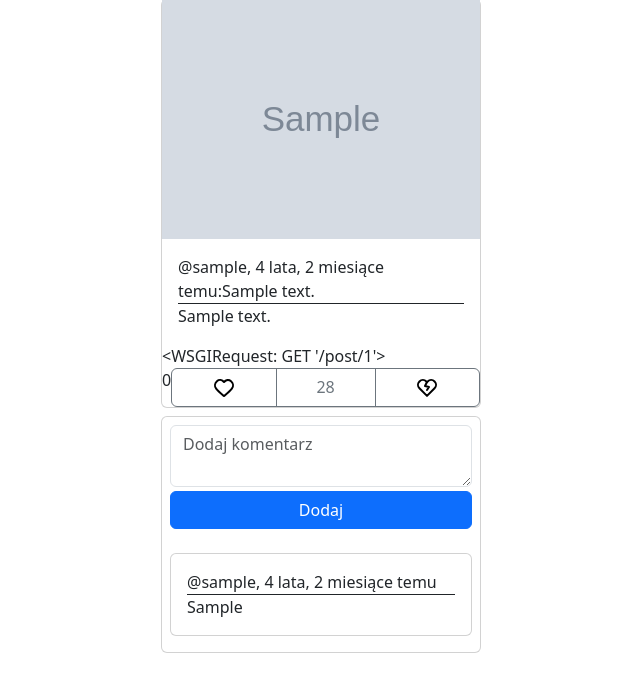
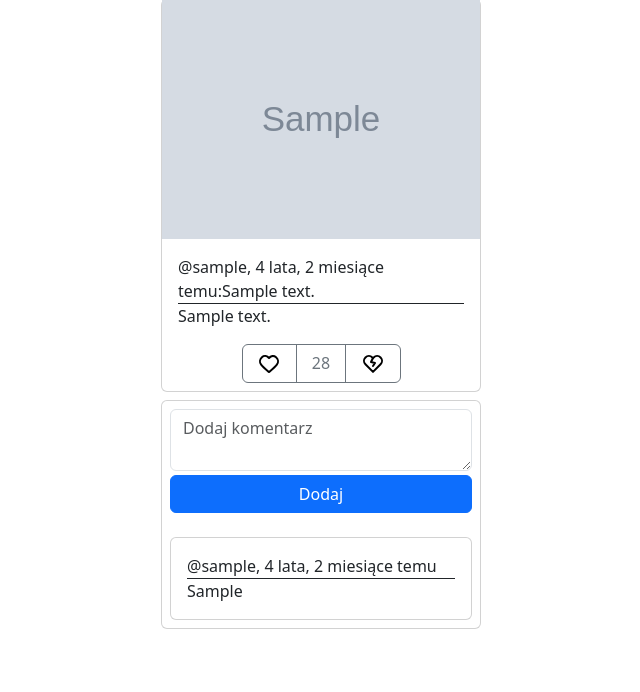
Before and after one commit to Ja-ku-ba/aniBuddy, a Django app: page /post/1 in a window 1280 px wide. Shown: the part 65-757 px from the top of the page, without its empty margins (319-959 px from the left). Run offline with Django 5.2, Linux system fonts and the light colour scheme; tables that the repository leaves empty hold one stand-in row (values such as "Sample post"); grey boxes marked "Sample" are stand-in pictures.

Commit message:
interaction panel does not dislpay on the home page

```diff
--- a/pages/templates/components/comentSection.html
+++ b/pages/templates/components/comentSection.html
@@ -1,15 +1,14 @@
 {% load humanize %}
 
-<div class="mt-3">
 {% for coment in coments %}
-
-<div class="card post-image my-2">
+<div class="card post-image mt-4">
     <div class="card-body">
-      <a href="#" class="link-dark link-underline link-underline-opacity-0"
-        >@{{ coment.owner.username }}, {{ coment.added|naturaltime }}</a>
-      <p class="card-text border-top border-dark">
-        {{ coment.coment }}
-      </p>
-    </div>
+      <a href="#" class="link-dark link-underline link-underline-opacity-0">
+        @{{ coment.owner.username }}, {{ coment.added|naturaltime }}
+      </a>
+    <p class="card-text border-top border-dark">
+      {{ coment.coment }}
+    </p>
   </div>
+</div>
 {% endfor %}
--- a/pages/templates/components/interaction.html
+++ b/pages/templates/components/interaction.html
@@ -1,11 +1,9 @@
 {% load static %}
-<div class="btn-group" role="group" aria-label="Basic outlined example">
-{{reaction_status}}
+<div class="btn-group w-50 mx-auto mb-2" role="group" aria-label="Basic outlined example">
 	<form
 		method="POST"
 		class="btn btn-outline-secondary"
 		action="{% url 'interaction' pk=post.id action='1' %}"
-
 	>
 		{% if reaction_status == 0 %}
 			<img src="{% static "icons/like.svg" %}">
--- a/pages/templates/components/postShow.html
+++ b/pages/templates/components/postShow.html
@@ -17,7 +17,8 @@
 		</a>
 		<a
 			href="{% url 'post_page' post.id %}"
-      class="link-dark link-underline link-underline-opacity-0">
+			class="link-dark link-underline link-underline-opacity-0"
+		>
 			<span>
 				{{ post.added|naturaltime }}:{{ post.description|truncatechars:50 }}
 			</span>
@@ -26,7 +27,7 @@
 			</p>
 		</a>
 	</div>
-  {{request}}
+	{% if request.path != "/" %}
 		{% include "components/interaction.html" %}
-
+	{% endif %}
 </div>
--- a/pages/views.py
+++ b/pages/views.py
@@ -128,7 +128,6 @@ def post_delete(request, pk):
 
 
 def add_interaction(request, pk, action):
-    print("[[[[[[[[[[[[[[[[[[]]]]]]]]]]]]]]]]]]")
     if request.method == "POST":
         try:
             reaction = Reaction.objects.get(post_id=pk, user=request.user)
```
Lines whose indentation alone changed are shown as unchanged.
